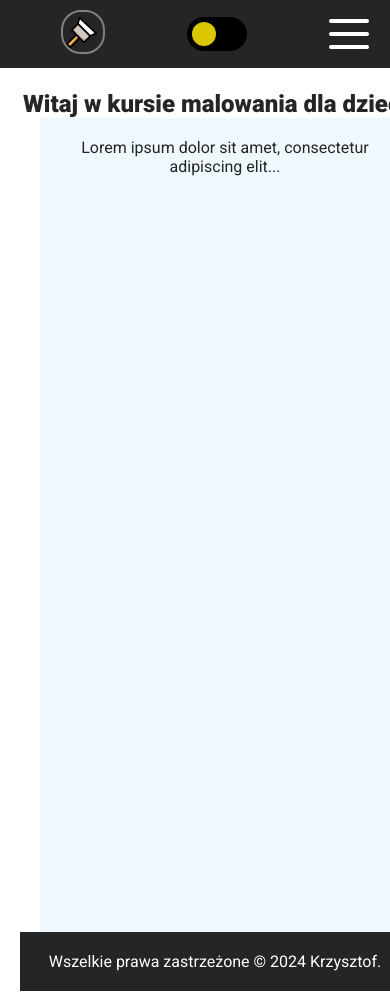
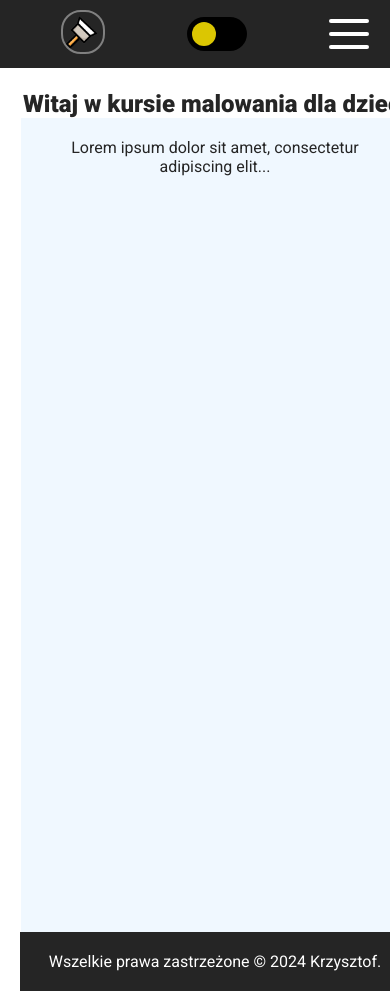
Before and after one commit to Kolo2415/Rysowanie-Kurs, a plain HTML site: page index.html in a window 390 px wide. Shown: the top 994 px of the page. Drawn offline with Linux system fonts and the light colour scheme.

Commit message:
Update style.css

```diff
--- a/style.css
+++ b/style.css
@@ -261,7 +261,9 @@ button:hover {
   }
 
   #content {
-    margin-left: 20px;
+    margin: 0;
+    margin-left: 1px;
+    margin-right: 1px;
   }
 
   #namesstyles {
```
